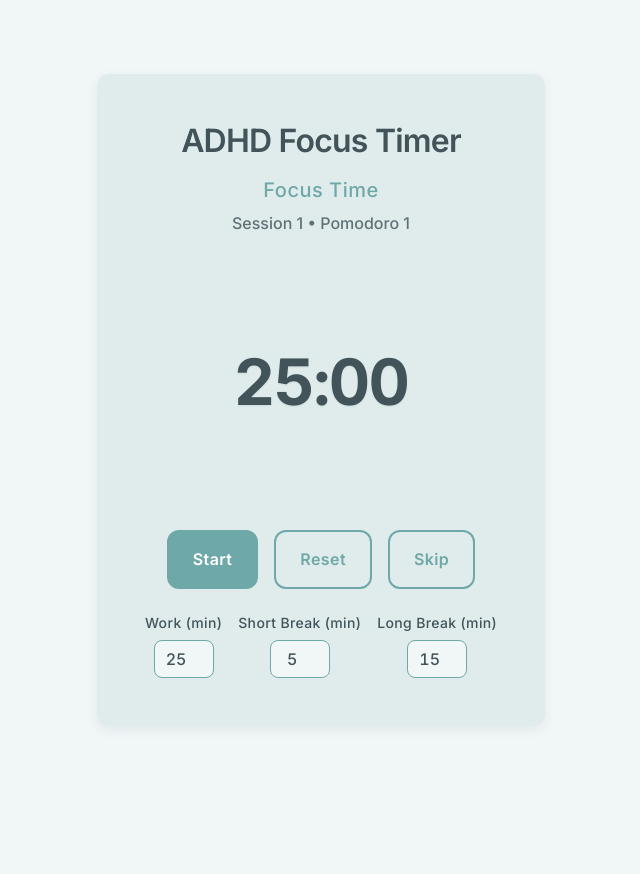
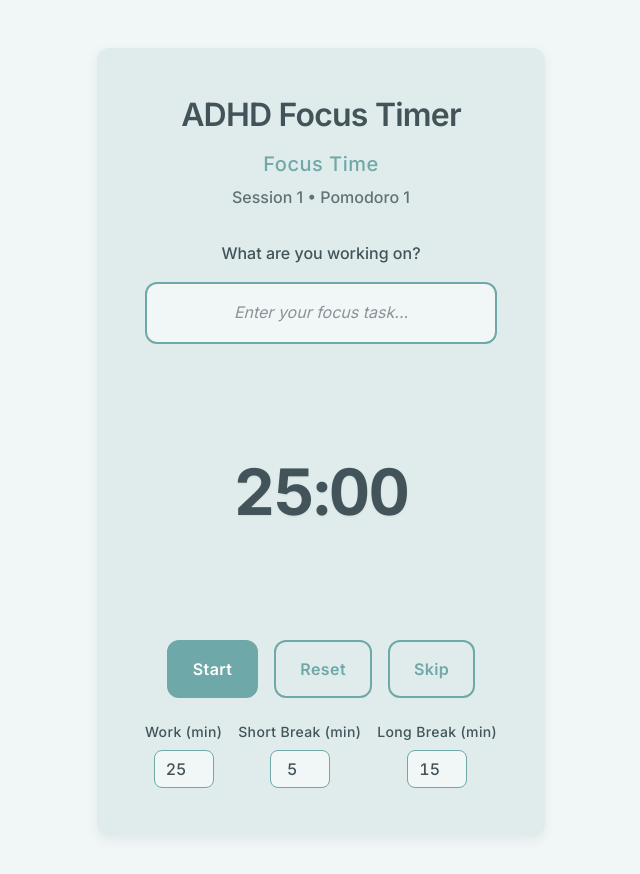
Before and after one commit to yuvrajdomun/dopa-timer-2, a React (Vite) app: page / in a window 1280 px wide. Shown: the top 874 px of the page, without its empty margins (319-959 px from the left). Before the commit the page ends 800 px from the top, so only its background shows below. Built offline with nearby package versions, Linux system fonts and the light colour scheme.

Commit message:
Add inline task input for focus sessions - complete Phase 1 task 2

```diff
--- a/src/App.css
+++ b/src/App.css
@@ -82,6 +82,78 @@
   font-weight: 500;
   letter-spacing: var(--letter-spacing-normal);
   line-height: var(--line-height-tight);
+}
+
+/* Task Input Section */
+.task-input-section {
+  margin: var(--space-lg) 0;
+  text-align: center;
+}
+
+.task-label {
+  display: block;
+  font-size: var(--font-size-base);
+  font-weight: 500;
+  color: var(--clr-text-primary);
+  margin-bottom: var(--space-sm);
+  letter-spacing: var(--letter-spacing-normal);
+}
+
+.task-input {
+  width: 100%;
+  max-width: 400px;
+  padding: var(--space-sm);
+  border: 2px solid var(--clr-accent);
+  border-radius: var(--radius-md);
+  background-color: var(--clr-background);
+  color: var(--clr-text-primary);
+  font-size: var(--font-size-base);
+  font-family: var(--font-family);
+  font-weight: 400;
+  letter-spacing: var(--letter-spacing-normal);
+  line-height: var(--line-height-base);
+  text-align: center;
+  transition: border-color var(--transition-duration) ease,
+    box-shadow var(--transition-duration) ease;
+}
+
+.task-input:focus {
+  outline: none;
+  border-color: var(--clr-work);
+  box-shadow: 0 0 0 3px rgba(106, 168, 168, 0.1);
+}
+
+.task-input::placeholder {
+  color: var(--clr-text-primary);
+  opacity: 0.6;
+  font-style: italic;
+}
+
+.current-task-display {
+  margin-top: var(--space-sm);
+  padding: var(--space-sm);
+  background-color: rgba(106, 168, 168, 0.1);
+  border-radius: var(--radius-sm);
+  border-left: 4px solid var(--clr-accent);
+}
+
+.task-prefix {
+  font-size: 14px;
+  font-weight: 500;
+  color: var(--clr-text-primary);
+  opacity: 0.8;
+  display: block;
+  margin-bottom: var(--space-xs);
+  letter-spacing: var(--letter-spacing-wide);
+}
+
+.task-text {
+  font-size: var(--font-size-lg);
+  font-weight: 600;
+  color: var(--clr-accent);
+  letter-spacing: var(--letter-spacing-normal);
+  line-height: var(--line-height-tight);
+  word-break: break-word;
 }
 
 /* Timer Display */
@@ -291,4 +363,13 @@
     width: 100%;
     max-width: 200px;
   }
+
+  .task-input {
+    max-width: 300px;
+    font-size: 14px;
+  }
+
+  .task-text {
+    font-size: var(--font-size-base);
+  }
 }
--- a/src/App.jsx
+++ b/src/App.jsx
@@ -27,6 +27,7 @@ function PomodoroTimer() {
   const [durations, setDurations] = useState(DEFAULT_DURATIONS)
   const [isOvertime, setIsOvertime] = useState(false)
   const [statusMessage, setStatusMessage] = useState('')
+  const [currentTask, setCurrentTask] = useState('')
 
   const intervalRef = useRef(null)
   const audioRef = useRef(null)
@@ -144,10 +145,14 @@ function PomodoroTimer() {
     }
   }
 
+  const handleTaskChange = (e) => {
+    setCurrentTask(e.target.value)
+  }
+
   // Keyboard controls
   useEffect(() => {
     const handleKeyPress = (e) => {
-      if (e.target.type === 'number') return // Don't interfere with input fields
+      if (e.target.type === 'number' || e.target.type === 'text') return // Don't interfere with input fields
 
       switch (e.key) {
         case ' ':
@@ -186,6 +191,31 @@ function PomodoroTimer() {
           Session {session} • Pomodoro {Math.ceil(session / 4)}
         </div>
       </header>
+
+      {/* Task Input - Show during work sessions */}
+      {currentState === TIMER_STATES.WORK && (
+        <div className="task-input-section">
+          <label htmlFor="current-task" className="task-label">
+            What are you working on?
+          </label>
+          <input
+            id="current-task"
+            type="text"
+            className="task-input"
+            value={currentTask}
+            onChange={handleTaskChange}
+            placeholder="Enter your focus task..."
+            maxLength={100}
+            disabled={false}
+          />
+          {currentTask && isRunning && (
+            <div className="current-task-display" aria-live="polite">
+              <span className="task-prefix">Focusing on:</span>
+              <span className="task-text">{currentTask}</span>
+            </div>
+          )}
+        </div>
+      )}
 
       <div className="timer-display">
         <svg className="progress-ring" aria-hidden="true">
```
Also changed, not shown: 1 other file (tests, documents, lock files or other folders).
